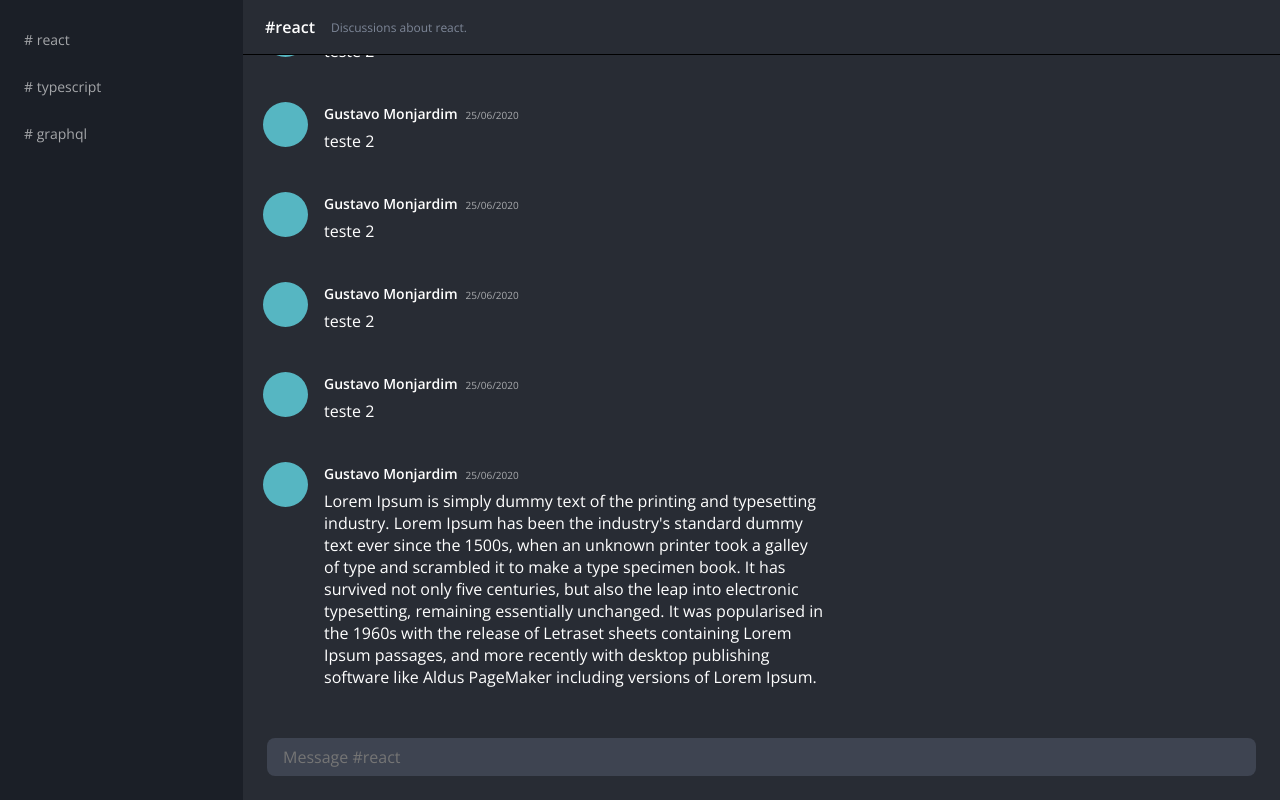
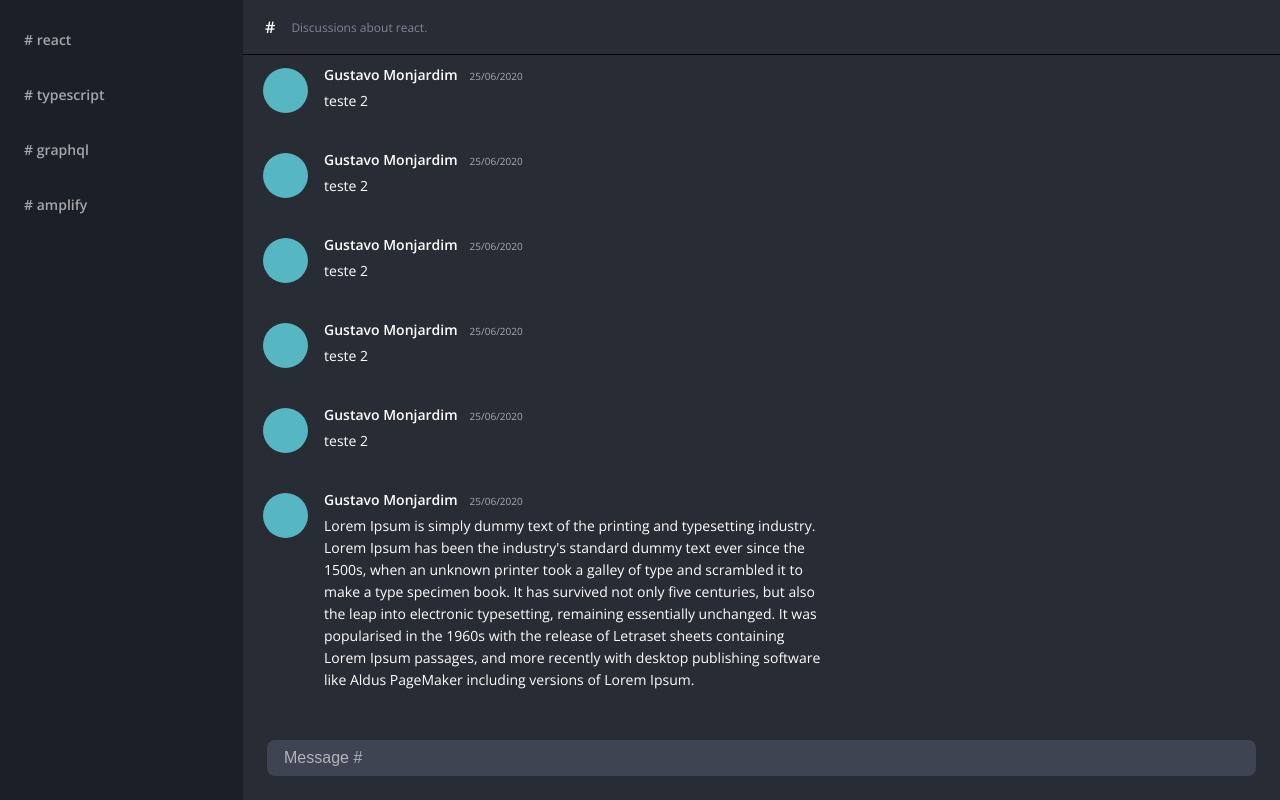
Before and after one commit to gustavomonjardim/chat-app, a React (Create React App) app: page / in a window 1280 px wide. Built offline with nearby package versions, Linux system fonts and the light colour scheme.

Commit message:
feat: adds navigation between chats

```diff
--- a/src/components/Chat/Chat.tsx
+++ b/src/components/Chat/Chat.tsx
@@ -1,4 +1,4 @@
-import React from "react";
+import React, { useState } from "react";
 
 import Menu from "../Menu";
 import Feed from '../Feed';
@@ -6,10 +6,18 @@ import Feed from '../Feed';
 import { Container } from './styles'
 
 const Chat = () => {
+  const [currentChat, setCurrentChat] = useState<string>(window.location.pathname.split('/')[1]);
+
+  const updateChat = (chat : string) => {
+    // eslint-disable-next-line no-restricted-globals
+    history.pushState(null, chat, `/${chat}`);
+    setCurrentChat(chat);
+  }
+
   return (
     <Container>
-      <Menu />
-      <Feed/>
+      <Menu currentChat={currentChat} updateChat={updateChat} />
+      <Feed currentChat={currentChat} />
     </ Container>
   );
 };
--- a/src/components/Feed/Feed.tsx
+++ b/src/components/Feed/Feed.tsx
@@ -1,45 +1,68 @@
-import React, { useState, useRef, useEffect } from 'react'
+import React, { useState, useRef, useEffect } from "react";
 
-import Message from '../Message';
+import Message from "../Message";
 
-import { Container, Header, Title, Description, Messages, Input } from './styles';
+import {
+  Container,
+  Header,
+  Title,
+  Description,
+  Messages,
+  Input,
+} from "./styles";
 
+interface Props {
+  currentChat: string;
+}
 
-const Feed = () => {
-  const [message, setMessage] = useState('');
-  const [messages, setMessages] = useState<string[]>(["teste 1", "teste 2", "teste 2", "teste 2", "teste 2", "teste 2", "teste 2", "teste 2", "teste 2", "Lorem Ipsum is simply dummy text of the printing and typesetting industry. Lorem Ipsum has been the industry's standard dummy text ever since the 1500s, when an unknown printer took a galley of type and scrambled it to make a type specimen book. It has survived not only five centuries, but also the leap into electronic typesetting, remaining essentially unchanged. It was popularised in the 1960s with the release of Letraset sheets containing Lorem Ipsum passages, and more recently with desktop publishing software like Aldus PageMaker including versions of Lorem Ipsum."]);
-  const messagesRef = useRef<HTMLDivElement>(null)
+const Feed: React.FC<Props> = ({ currentChat }) => {
+  const [message, setMessage] = useState("");
+  const [messages, setMessages] = useState<string[]>([
+    "teste 1",
+    "teste 2",
+    "teste 2",
+    "teste 2",
+    "teste 2",
+    "teste 2",
+    "teste 2",
+    "teste 2",
+    "teste 2",
+    "Lorem Ipsum is simply dummy text of the printing and typesetting industry. Lorem Ipsum has been the industry's standard dummy text ever since the 1500s, when an unknown printer took a galley of type and scrambled it to make a type specimen book. It has survived not only five centuries, but also the leap into electronic typesetting, remaining essentially unchanged. It was popularised in the 1960s with the release of Letraset sheets containing Lorem Ipsum passages, and more recently with desktop publishing software like Aldus PageMaker including versions of Lorem Ipsum.",
+  ]);
+  const messagesRef = useRef<HTMLDivElement>(null);
 
-  const submit = ({ key } : React.KeyboardEvent<HTMLInputElement>) => {
-    if(key === 'Enter') {
+  const submit = ({ key }: React.KeyboardEvent<HTMLInputElement>) => {
+    if (key === "Enter") {
       setMessages([...messages, message]);
-      setMessage('');
+      setMessage("");
     }
-  }
+  };
 
   useEffect(() => {
-    if(messagesRef.current) {
-      messagesRef.current.scrollTop = messagesRef.current?.scrollHeight + 100;
+    if (messagesRef.current) {
+      messagesRef.current.scrollTop = messagesRef.current.scrollHeight + 100;
     }
-  }, [messages])
+  }, [messages]);
 
   return (
     <Container>
       <Header>
-        <Title>#react</Title>
+        <Title>{`#${currentChat}`}</Title>
         <Description>Discussions about react.</Description>
       </Header>
       <Messages ref={messagesRef}>
-  { messages.map(message => <Message key={message} text={message} />)}
+        {messages.map((message) => (
+          <Message key={message} text={message} />
+        ))}
       </Messages>
       <Input
         value={message}
         onChange={({ target }) => setMessage(target.value)}
         onKeyPress={submit}
-        placeholder="Message #react"
+        placeholder={`Message #${currentChat}`}
       />
     </Container>
-  )
-}
+  );
+};
 
 export default Feed;
--- a/src/components/Feed/styles.ts
+++ b/src/components/Feed/styles.ts
@@ -45,6 +45,7 @@ export const Messages = styled.main`
 /* Handle */
 ::-webkit-scrollbar-thumb {
   background: #181A1F;
+  border-radius: 2px;
 }
 
 /* Handle on hover */
@@ -58,7 +59,18 @@ export const Input = styled.input`
   font-size: 16px;
   color: var(--text-color);
   background-color: #3E4451;
+  border: 1px solid transparent;
   margin: 24px;
   padding: 8px 16px;
   border-radius: 8px;
+
+  ::placeholder {
+    color: var(--text-color);
+    opacity: 0.6;
+  }
+
+  &:focus {
+    outline: none;
+    border: 1px solid rgba(255, 255, 255, 0.4);
+  }
 `;
--- a/src/components/Menu/Menu.tsx
+++ b/src/components/Menu/Menu.tsx
@@ -1,17 +1,37 @@
-import React from 'react'
+import React from "react";
 
-import { Container, ChatList, ChatItem } from './styles';
+import { Container, ChatList, ChatItem, ChatLink } from "./styles";
 
-const Menu = () => {
+interface Props {
+  currentChat: string;
+  updateChat: (chat : string) => void;
+}
+
+const chats = [
+  'react',
+  'typescript',
+  'graphql',
+  'amplify'
+]
+
+const Menu : React.FC<Props> = ({ currentChat, updateChat}) => {
   return (
     <Container>
       <ChatList>
-        <ChatItem># react</ChatItem>
-        <ChatItem># typescript</ChatItem>
-        <ChatItem># graphql</ChatItem>
+        {chats.map(chat => (
+          <ChatItem key={chat} >
+            <ChatLink
+              onClick={() => updateChat(chat)}
+              className={currentChat === chat ? 'selected' : ''}
+              tabIndex={currentChat === chat ? -1 : 0}
+              >
+                {`# ${chat}`}
+            </ChatLink>
+          </ChatItem>
+        ))}
       </ChatList>
     </Container>
-  )
-}
+  );
+};
 
 export default Menu;
--- a/src/components/Menu/styles.ts
+++ b/src/components/Menu/styles.ts
@@ -1,27 +1,61 @@
 import styled from 'styled-components';
 
-export const Container = styled.div`
+export const Container = styled.nav`
   height: 100%;
+  max-height: 100%;
+  overflow-y: scroll;
   width: 300px;
   background-color: #1b1f27;
+
+  @media (max-width: 768px) {
+    display: none;
+  }
+
+  ::-webkit-scrollbar {
+    display: none;
+  }
 `;
 
 export const ChatList = styled.ul`
   padding: 12px;
 `;
 
-export const ChatItem = styled.li`
+export const ChatLink = styled.a`
+  display: inline-flex;
+  width: 100%;
+  height: 100%;
+  padding: 10px 12px;
   font-size: 14px;
+  font-weight: 600;
   color: #fff;
+  text-decoration: none;
   opacity: 0.6;
-  padding: 10px 12px;
   border-radius: 6px;
   margin: 8px 0;
   cursor: pointer;
   transition: all .2s;
 
-  &:hover {
+  &.selected {
+    background-color: #c24038;
+    color: #f8f8f0;
+    opacity: 1;
+
+    &:focus {
+      outline: none;
+    }
+  }
+
+  &:not(.selected):hover {
+    outline: none;
     background-color: rgba(216, 225, 243, 0.1);
     opacity: 1;
   }
-`;
+
+  &:not(.selected):focus {
+    outline: none;
+    background-color: rgba(216, 225, 243, 0.1);
+    opacity: 1;
+  }
+`
+
+export const ChatItem = styled.li``;
--- a/src/components/Message/styles.ts
+++ b/src/components/Message/styles.ts
@@ -29,14 +29,17 @@ export const Author = styled.span`
 `;
 
 export const Header = styled.div`
+  display: flex;
+  align-items: baseline;
   margin-bottom: 6px;
 `;
 
 export const Date = styled.span`
   font-size: 10px;
   color: rgba(255, 255, 255, 0.6);
-  margin-left: 8px;
+  margin-left: 12px;
 `;
 export const Text = styled.span`
+  font-size: 14px;
   color: var(--text-color);
 `;
--- a/src/styles/global.ts
+++ b/src/styles/global.ts
@@ -5,15 +5,17 @@ export default createGlobalStyle`
     margin: 0;
     padding: 0;
     box-sizing: border-box;
+    border: 0;
   }
+
   html, body, #root {
     height: 100%;
   }
-  * {
-    border: 0;
-    outline: 0;
+
+  body {
     font-family: 'Open Sans', sans-serif;
   }
+
   :root {
     --text-color: #fff;
     --primary: #36393f;
```
